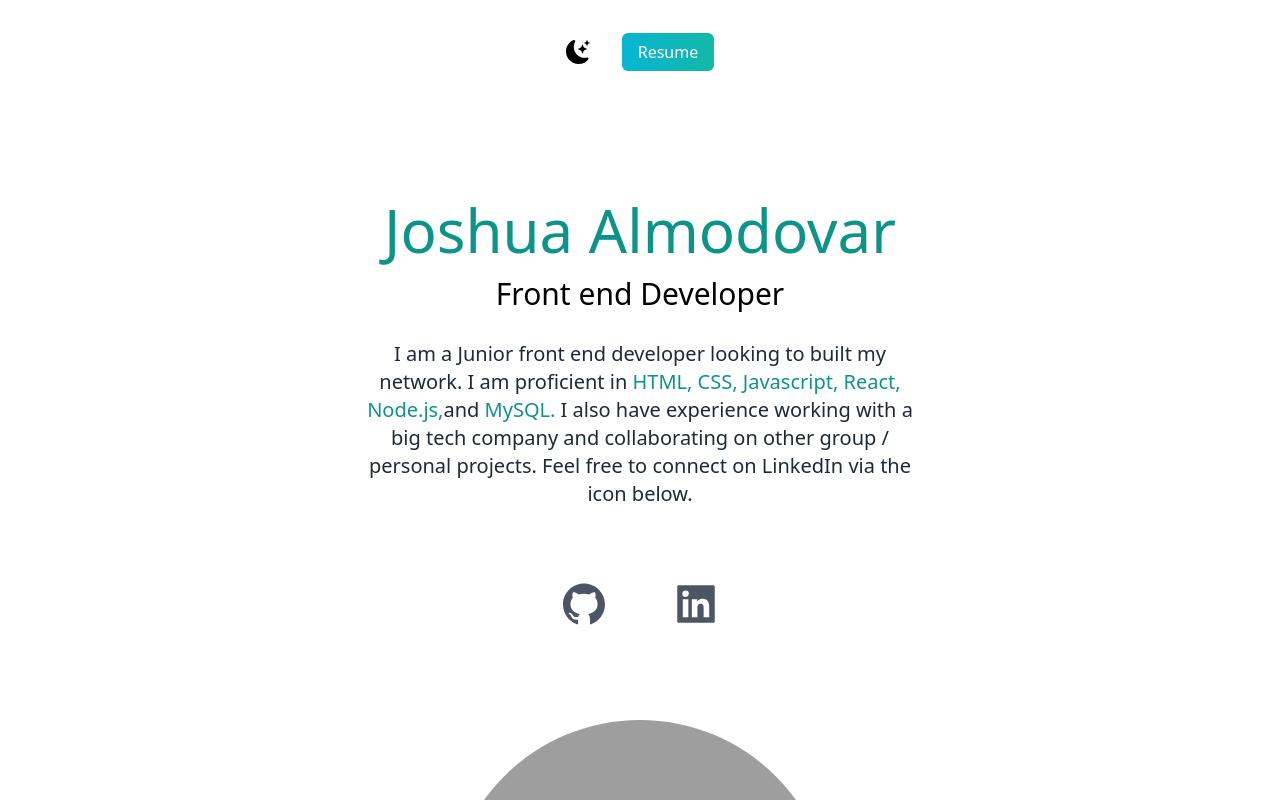
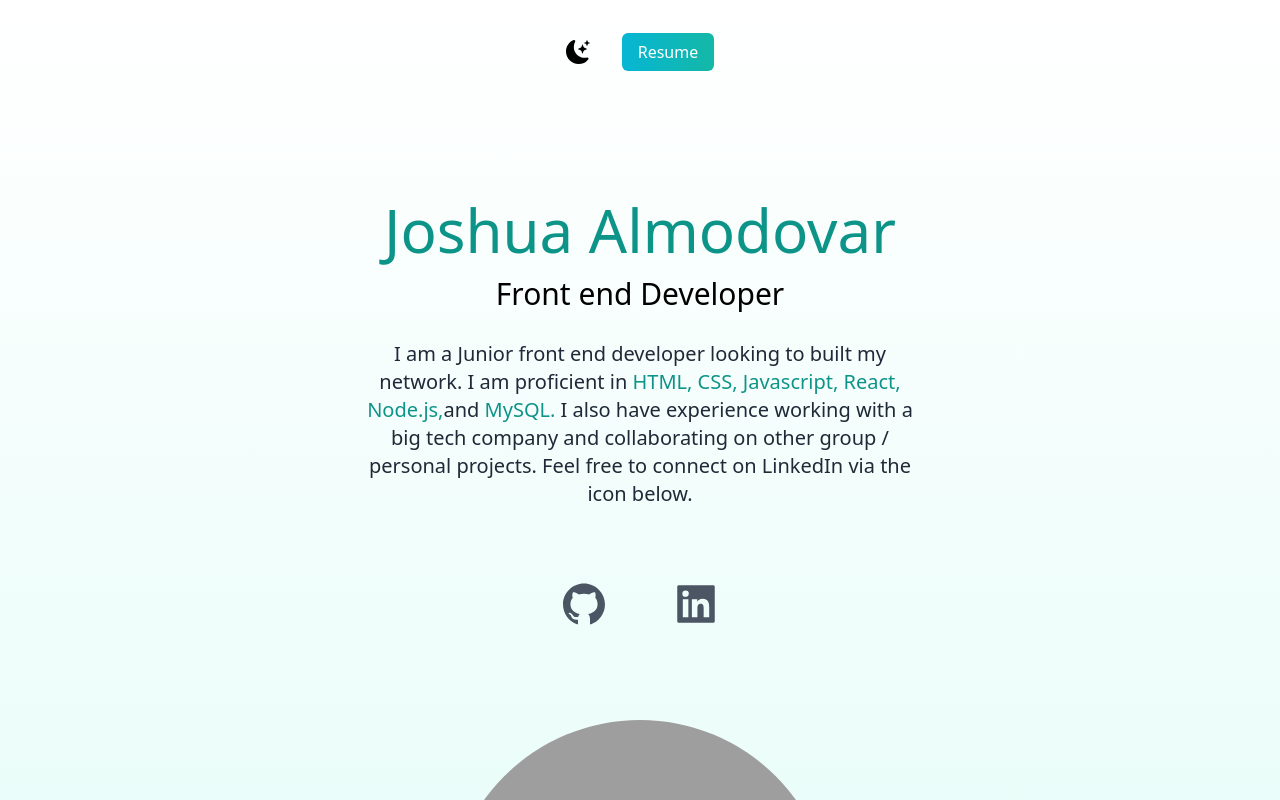
Before and after one commit to jalmo1/Portfolio-V3, a Next.js app: page / in a window 1280 px wide. Shown: the top 800 px of the page. Built offline with nearby package versions, Linux system fonts and the light colour scheme; grey boxes are pictures that could not be loaded.

Commit message:
add background gradient

```diff
--- a/pages/index.js
+++ b/pages/index.js
@@ -22,7 +22,7 @@ export default function Home() {
         <meta name="viewport" content="width=device-width, initial-scale=1" />
         <link rel="icon" href="/favicon.ico" />
       </Head>
-      <main className="bg-white px-10 md:px-20 lg:px-40 dark:bg-gray-900">
+      <main className="bg-gradient-to-b from-white to-teal-100 bg-white px-10 md:px-20 lg:px-40 dark:bg-gradient-to-b dark:from-gray-900 dark:to-gray-600">
         <section className="min-h-screen">
           <nav className="py-10 mb-12 flex justify-center">
             <ul className="flex items-center">
```
